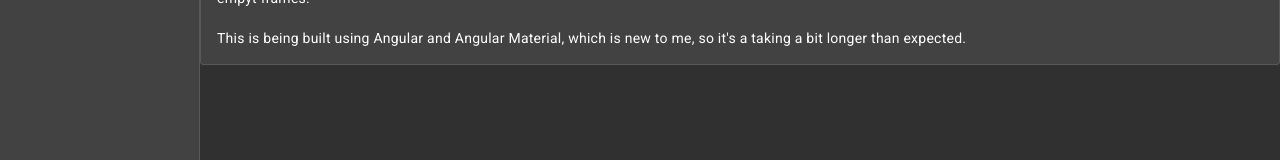
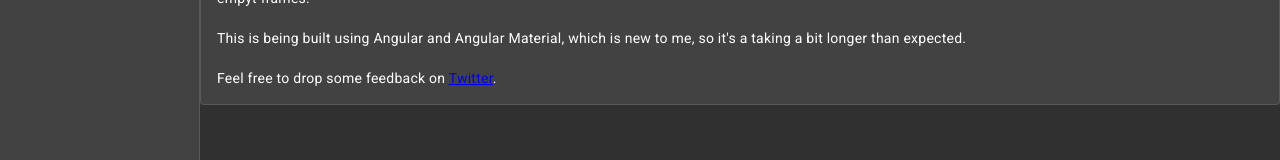
Before and after one commit to cmdellinger/multistrike-trade-journal, an Angular app: page /home in a window 1280 px wide. Shown: the part 537-697 px from the top of the page. Built offline with nearby package versions, Linux system fonts and the light colour scheme.

Commit message:
added a link to twitter

```diff
--- a/src/app/home/home.component.html
+++ b/src/app/home/home.component.html
@@ -25,6 +25,8 @@
          The page is  <a routerLink="/dashboard">there</a>, but it is currently just empyt frames.
         <br> <br>
         This is being built using Angular and Angular Material, which is new to me, so it's a taking a bit longer than expected.
+        <br> <br>
+        Feel free to drop some feedback on <a href="https://x.com/gte539z/status/1809791436294066272">Twitter</a>.
       </p>
     </mat-card-content>
   </mat-card>
```
